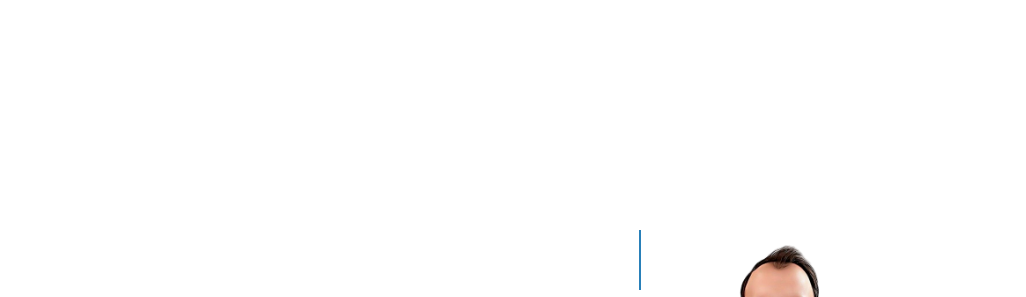
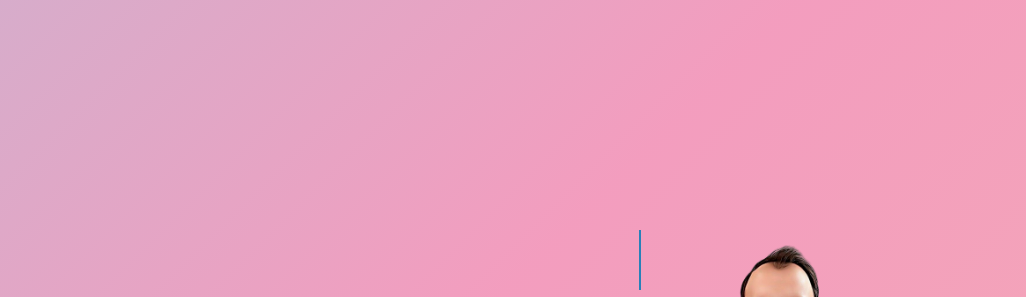
Before and after one commit to miladsade96/personal_website, a plain HTML site: page index.html in a window 1280 px wide. Shown: the top 297 px of the page, without its empty margins (0-1026 px from the left). Drawn offline with Linux system fonts and the light colour scheme.

Commit message:
Animating background

```diff
--- a/css/style.css
+++ b/css/style.css
@@ -15,7 +15,11 @@ body {
     font-weight: 400;
     font-size: 1.8rem;
     line-height: 1.2;
-    color: #111;
+
+    background: linear-gradient(-45deg, rgba(238, 119, 82, 0.5), rgba(231, 60, 126, 0.5), rgba(35, 166, 213, 0.5), rgba(35, 213, 171, 0.5));
+    background-size: 400% 400%;
+    animation: gradient 15s ease infinite;
+    height: 100vh;
 }
 
 .container {
```
